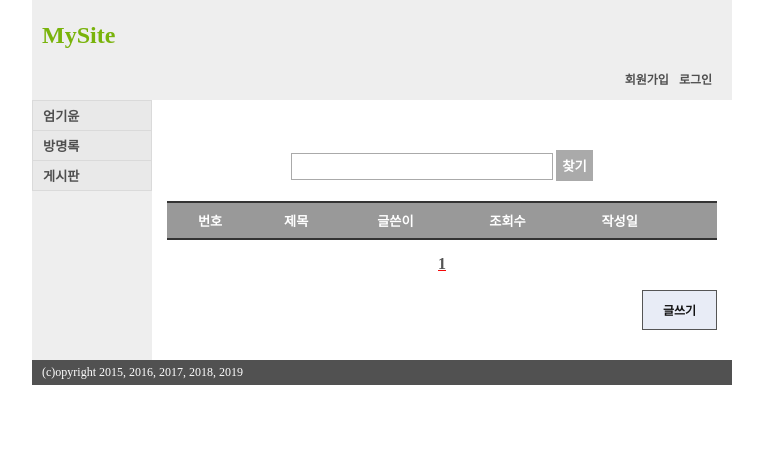
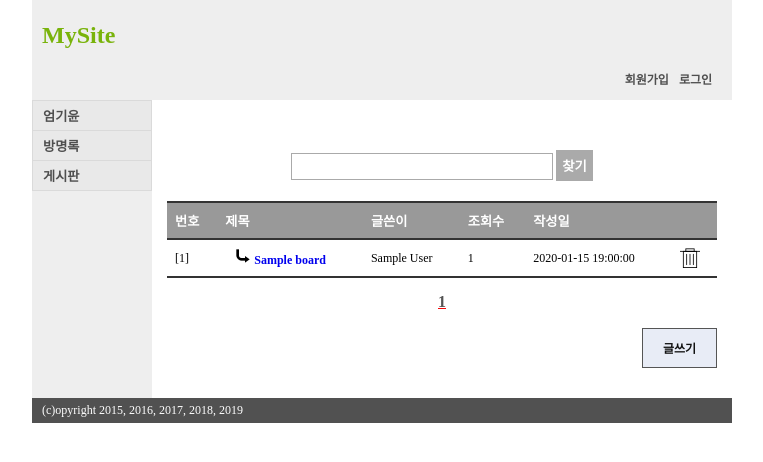
Before and after one commit to djawlths3/pysite, a Django app: page /board/ in a window 1280 px wide. Shown: the top 462 px of the page, without its empty margins (258-1021 px from the left). Run offline with Django 3.2, Linux system fonts and the light colour scheme; tables that the repository leaves empty hold one stand-in row (values such as "Sample post"); lists and menus that the app fills with data are empty; some libraries are stand-ins or nearby versions.

Commit message:
답글 인서트

```diff
--- a/board/views.py
+++ b/board/views.py
@@ -1,6 +1,7 @@
 import math
-from builtins import int
+from builtins import int, type
 
+from django.db.models import F
 from django.db.models.functions import Ceil
 from django.http import HttpResponseRedirect
 from django.shortcuts import render
@@ -14,7 +15,7 @@
     pageno = int(request.GET.get('p',1))
     pagesawcnt = 5
 
-    boardlist = Board.objects.all().filter(title__contains='').order_by('-id')[pageno: pageno + pagesawcnt]
+    boardlist = Board.objects.all().filter(title__contains='').order_by('-id')[(pageno -1)*pagesawcnt : (pageno -1)*pagesawcnt +  pagesawcnt]
     total = Board.objects.filter(title__contains='').count()
     pagesize = math.ceil(total/pagesawcnt)
     pagelist = paging(pageno,pagesize)
@@ -28,15 +29,17 @@
 
 
 def write(request):
-    boardlist = Board.objects.all().order_by('-id')
+    id = request.GET.get('id','')
+    # boardlist = Board.objects.all().order_by('-id')
     data = {
-        'guestbooklist': boardlist
+        'id': id
     }
     return render(request ,'board/write.html', data)
 
 
 def add(request):
     authuser = request.session['authuser']
+    paraentno = request.POST.get('parentno')
 
     if authuser is None:
         return HttpResponseRedirect('/board')
@@ -45,6 +48,17 @@
     board.user_id = authuser['id']
     board.title = request.POST.get('title')
     board.content = request.POST.get('contents')
+
+    if paraentno != '':
+        parent = Board.objects.get(id=paraentno)
+        board.groupno = paraentno.groupno
+        board.orderno = parent.orderno + 1
+        Board.objects.filter(groupno=board.groupno).filter(orderno__gte=board.orderno).update(orderno=F('orderno') + 1)
+        board.depth = parent.depth + 1
+    else:
+       groupno = Board.objects.latest('id')
+       board.groupno = groupno + 1
+
     board.save()
 
     return HttpResponseRedirect('/board')
--- a/pysite/urls.py
+++ b/pysite/urls.py
@@ -46,6 +46,7 @@
     path('board/view/<int:id>', board_views.viewdetail),
     path('board/modify', board_views.modify),
     path('board/modifypost', board_views.modifypost),
+    # path('board/reply', board_views.reply),
 
 
 
--- a/statics/css/board.css
+++ b/statics/css/board.css
@@ -43,6 +43,7 @@
 .tbl-ex td	{
 	padding:8px;
 	text-align:center;
+	text-align: left;
 }
 
 .tbl-ex th	{
--- a/templates/board/list.html
+++ b/templates/board/list.html
@@ -25,11 +25,15 @@
 					{% for board in boardlist%}
 					<tr>
 						<td>[{{forloop.revcounter}}]</td>
-						<td><a href="/board/view/{{board.id}}">{{board.title}}</a></td>
+						<td>
+							{% if board.depth != 0 %}
+								<img src="/assets/images/reply.png" alt="답글" style="margin-left:{{board.depth|mul:10}}px;" />
+							{% endif %}
+							<a href="/board/view/{{board.id}}">{{board.title}}</a></td>
 						<td>{{board.user.name}}</td>
 						<td>{{board.hit}}</td>
 						<td>{{board.regdate  | date:'Y-m-d H:i:s'}}</td>
-						<td><a href="" class="del">삭제</a></td>
+						<td><a href="/board/delete?id={{board.id}}" class="del">삭제</a></td>
 					</tr>
 					{% endfor %}
 				</table>
--- a/templates/board/view.html
+++ b/templates/board/view.html
@@ -29,10 +29,9 @@
 					<a href="/board">글목록</a>
 					{% if delandmodify %}
 					<a href="/board/modify?id={{boarddata.id}}">글수정</a>
-					<a href="/board/modify?id={{boarddata.id}}">글삭제</a>
-					{%else%}
-					<a href="/board/modify?id={{boarddata.id}}">답글</a>
 					{% endif %}
+					<a href="/board/write?id={{boarddata.id}}">답글</a>
+
 				</div>
 			</div>
 		</div>
--- a/templates/board/write.html
+++ b/templates/board/write.html
@@ -10,7 +10,7 @@
 			<div id="board">
 				<form class="board-form" method="post" action="/board/add">
 					{%csrf_token%}
-					<input type = "hidden" name = "a" value="write">
+					<input type = "hidden" name = "parentno" value="{{id}}">
 					<table class="tbl-ex">
 						<tr>
 							<th colspan="2">글쓰기</th>
```
Also changed, not shown: statics/images/reply.png (added).
